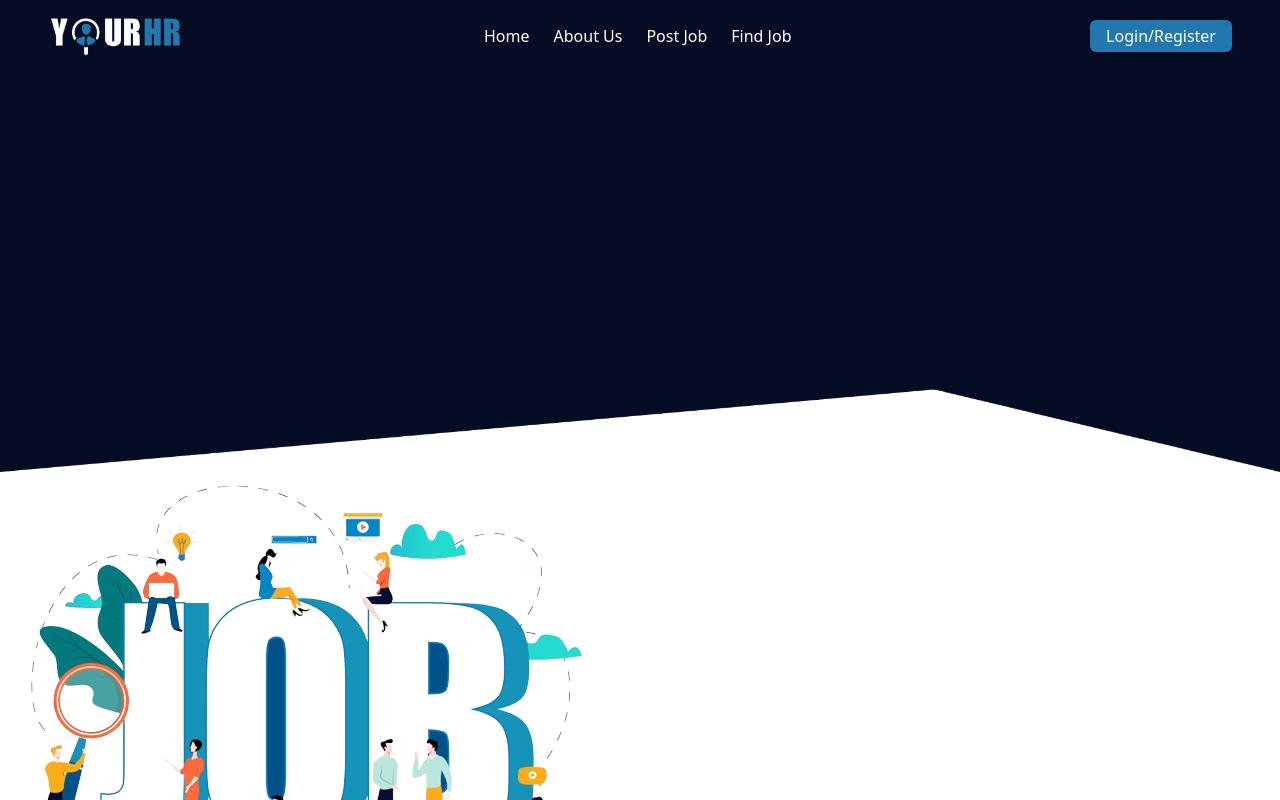
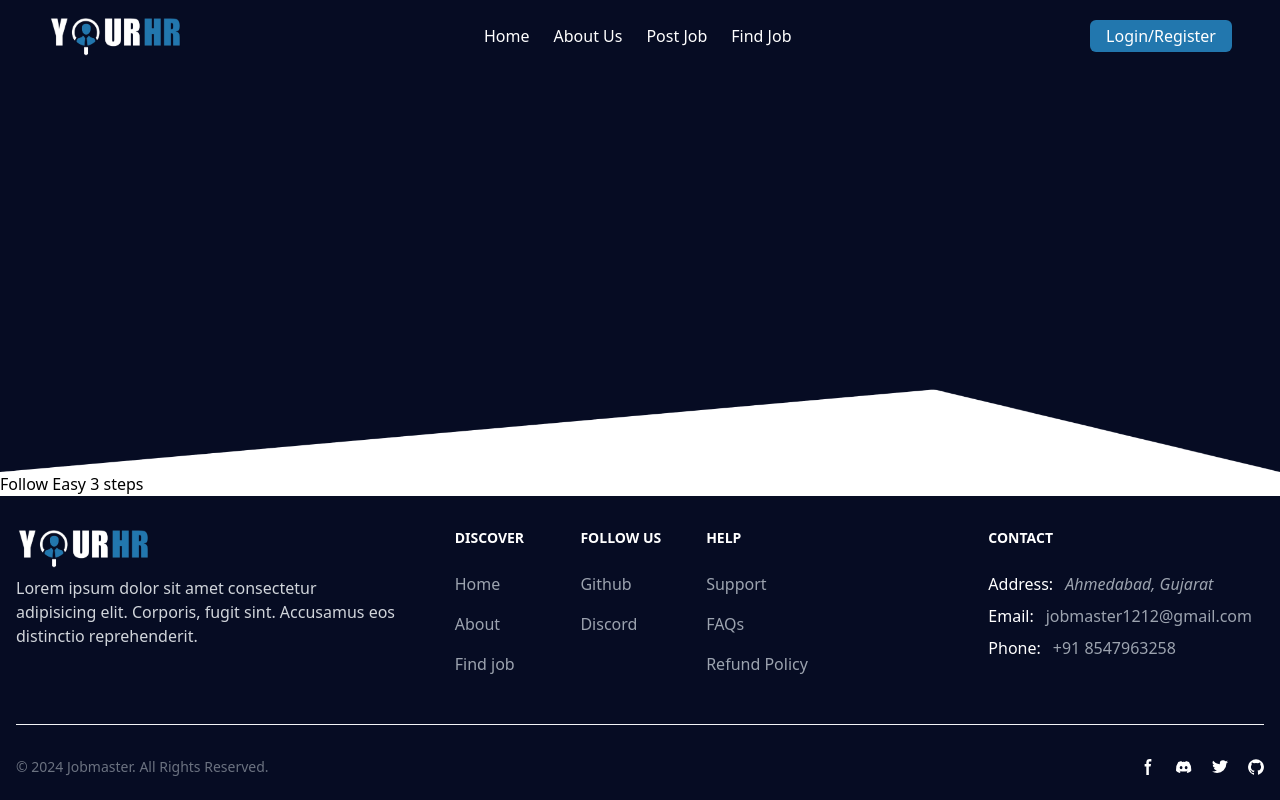
Before and after one commit to Harshakabari/Career-Hub, a React (Create React App) app: page / in a window 1280 px wide. Built offline with nearby package versions, Linux system fonts and the light colour scheme.

Commit message:
steps.jsx add

```diff
--- a/src/pages/Home.jsx
+++ b/src/pages/Home.jsx
@@ -1,7 +1,8 @@
 import React from 'react'
 import Header from '../components/Header/Header';
 import Footer from '../components/Footer/Footer';
-import Main from '../pages/main.jsx'
+import Main from '../pages/main.jsx';
+import Steps from '../pages/steps.jsx';
 
 
 const Home = () => {
@@ -9,6 +10,7 @@ const Home = () => {
     <div className='overflow-x-hidden text-white h-dvh w-dvw '>
       <Header />
       <Main />
+      <Steps />
       <Footer />
     </div>
   )
--- a/src/pages/main.jsx
+++ b/src/pages/main.jsx
@@ -1,14 +1,14 @@
 import React from 'react'
 import Ractangle from '../assets/Rectangle.png';
 // import bg from '../assets/bg1.png'
-import job from '../assets/JOBimage.png';
+// import job from '../assets/JOBimage.png';
 
 const main = () => {
   return (
     <div>
-      <img className='w-dvw h-[400px]' src={Ractangle} alt="" />
+      <img className='w-dvw h-[400px]' src={Ractangle} alt="Ractangle-image" />
       {/* <img className='w-[1500px] h-[300px]' src={bg} alt="" /> */}
-      <img src={job} alt="" />
+      {/* <img src={job} alt="job-image" /> */}
     </div>
   )
 }
--- /dev/null
+++ b/src/pages/steps.jsx
@@ -0,0 +1,11 @@
+import React from 'react'
+
+const steps = () => {
+  return (
+    <div className='text-black'>
+      Follow Easy 3 steps
+    </div>
+  )
+}
+
+export default steps;
```
